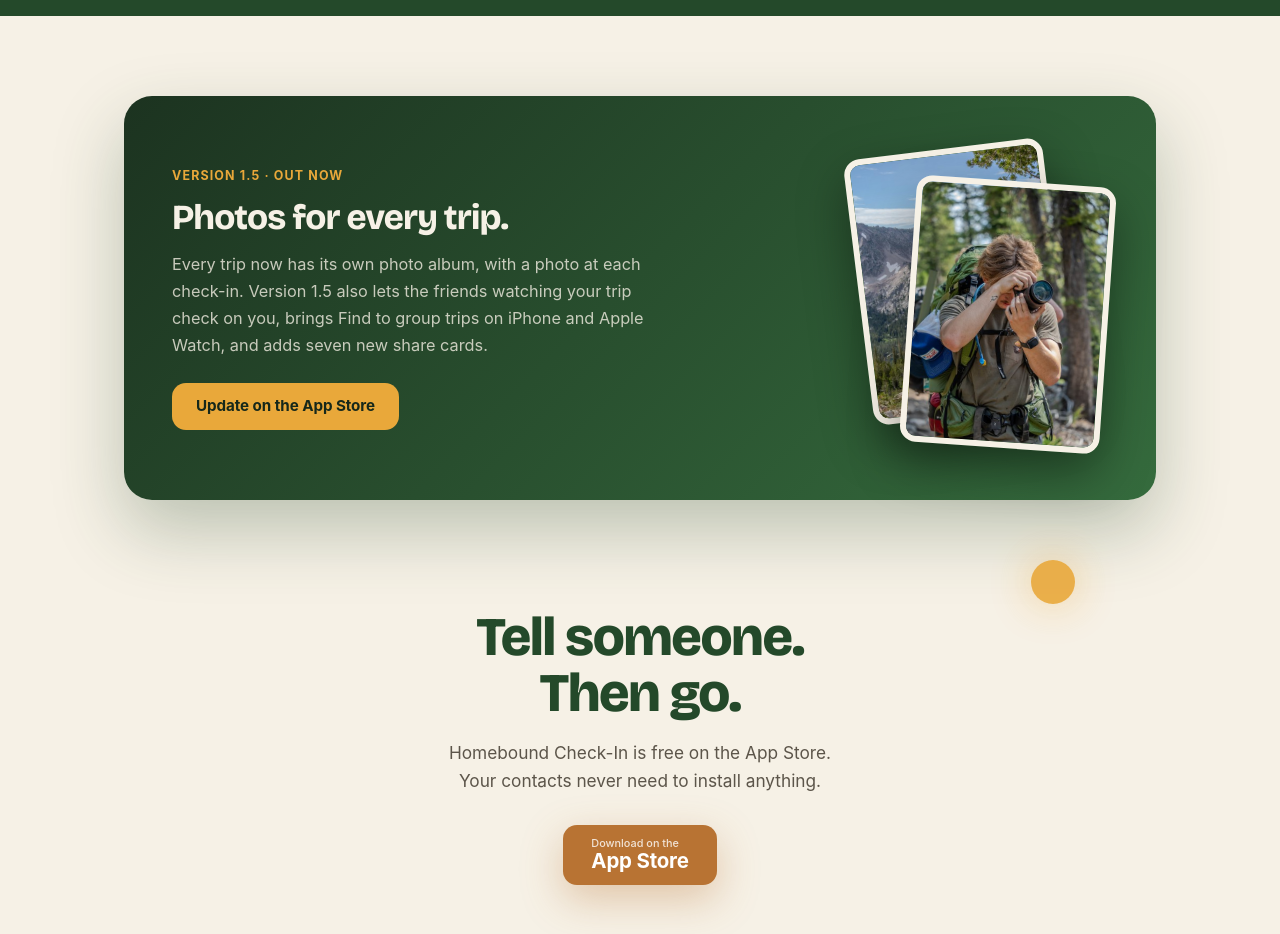
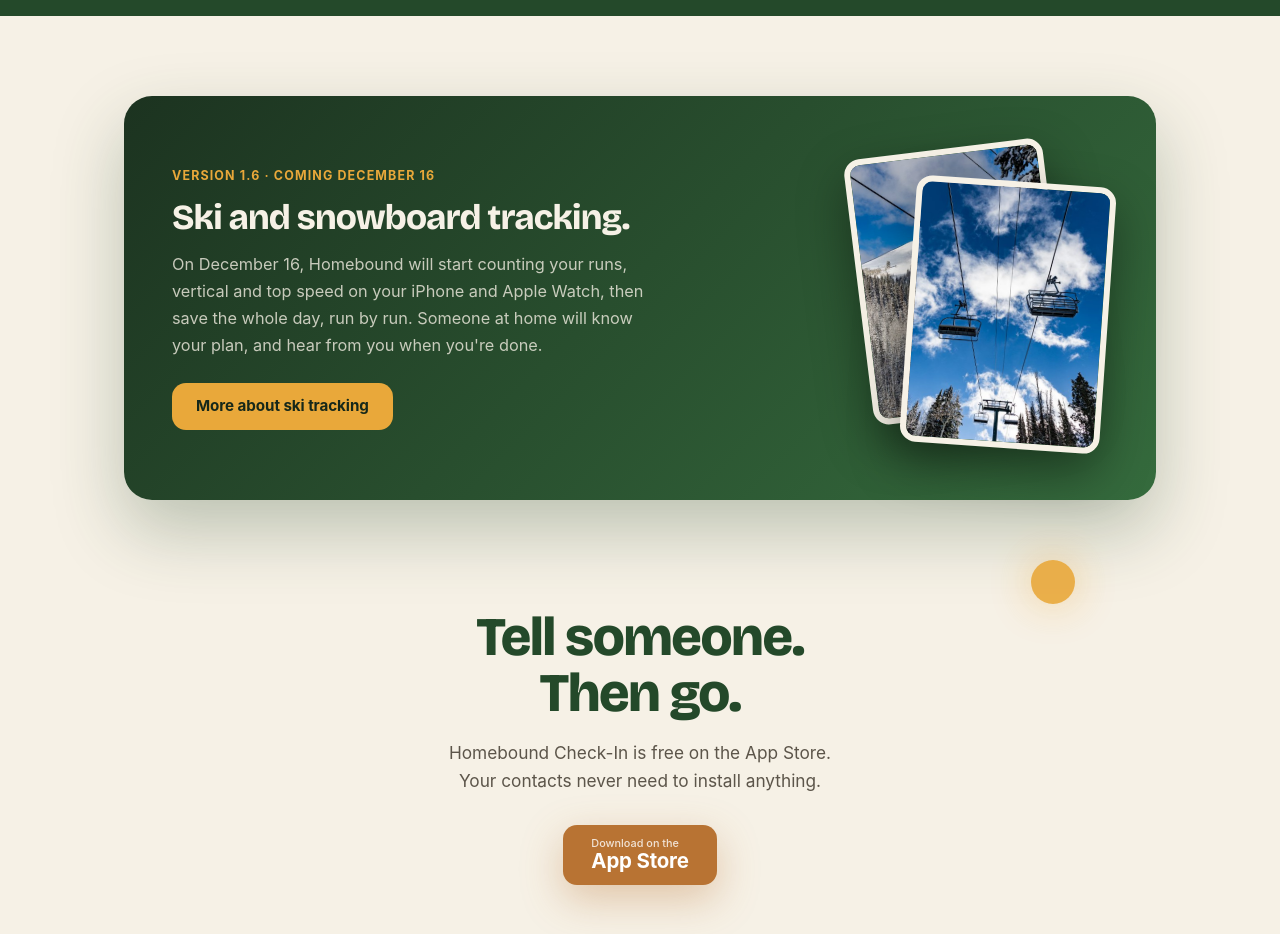
Before and after one commit to hudsonschmidt/homebound-website, a plain HTML site: page index.html in a window 1280 px wide. Shown: the part 4340-5274 px from the top of the page. Drawn offline with nearby package versions, Linux system fonts and the light colour scheme.

Commit message:
Refactor code structure for improved readability and maintainability

```diff
--- a/index.html
+++ b/index.html
@@ -10,10 +10,13 @@
     <meta property="og:site_name" content="Homebound">
     <meta property="og:title" content="Homebound: Trip Safety Check-In App for Hikers &amp; Skiers">
     <meta property="og:description" content="Plan a trip with a return time. If you're not back by then plus your grace period, your contacts get your plan and last location. Free on iPhone.">
-    <meta property="og:image" content="https://www.homeboundapp.com/logo.png">
+    <meta property="og:image" content="https://www.homeboundapp.com/assets/share/homebound.jpg">
+    <meta property="og:image:width" content="1200">
+    <meta property="og:image:height" content="630">
+    <meta property="og:image:alt" content="An orange tent in a wildflower meadow below red cliffs">
     <meta property="og:url" content="https://www.homeboundapp.com/">
     <meta property="og:type" content="website">
-    <meta name="twitter:card" content="summary">
+    <meta name="twitter:card" content="summary_large_image">
     <link rel="icon" type="image/png" href="/favicon-48.png">
     <link rel="apple-touch-icon" href="/apple-touch-icon.png">
     <script type="application/ld+json">
@@ -889,14 +892,14 @@
     <section class="announce">
         <div class="announce-card">
             <div>
-                <div class="announce-kicker">Version 1.5 · Out now</div>
-                <h2>Photos for every trip.</h2>
-                <p>Every trip now has its own photo album, with a photo at each check-in. Version 1.5 also lets the friends watching your trip check on you, brings Find to group trips on iPhone and Apple Watch, and adds seven new share cards.</p>
-                <a href="https://apps.apple.com/us/app/homebound-check-in/id6754800989" class="announce-cta">Update on the App Store</a>
+                <div class="announce-kicker">Version 1.6 · Coming December 16</div>
+                <h2>Ski and snowboard tracking.</h2>
+                <p>On December 16, Homebound will start counting your runs, vertical and top speed on your iPhone and Apple Watch, then save the whole day, run by run. Someone at home will know your plan, and hear from you when you're done.</p>
+                <a href="/ski/" class="announce-cta">More about ski tracking</a>
             </div>
             <div class="photo-stack">
-                <img class="photo-back" src="assets/photos/sawtooth-peak-phone-photo.jpg" alt="" width="200" height="267" loading="lazy">
-                <img class="photo-front" src="assets/photos/sawtooth-trail-camera.jpg" alt="A backpacker raising a camera to take a photo on a forest trail" width="200" height="267" loading="lazy">
+                <img class="photo-back" src="assets/photos/guardsman-chairlift-run.jpg" alt="" width="200" height="267" loading="lazy">
+                <img class="photo-front" src="assets/photos/guardsman-chairlift-sky.jpg" alt="Two empty chairlift chairs against a blue sky and white clouds" width="200" height="267" loading="lazy">
             </div>
         </div>
     </section>
```
Also changed, not shown: contacts/index.html (+5 -2 lines), help/index.html (+5 -2 lines), solo-hiking/index.html (+5 -2 lines), walk-home/index.html (+5 -2 lines), assets/photos/guardsman-chairlift-run.jpg (added), assets/photos/guardsman-chairlift-sky.jpg (added), assets/share/homebound.jpg (added).
